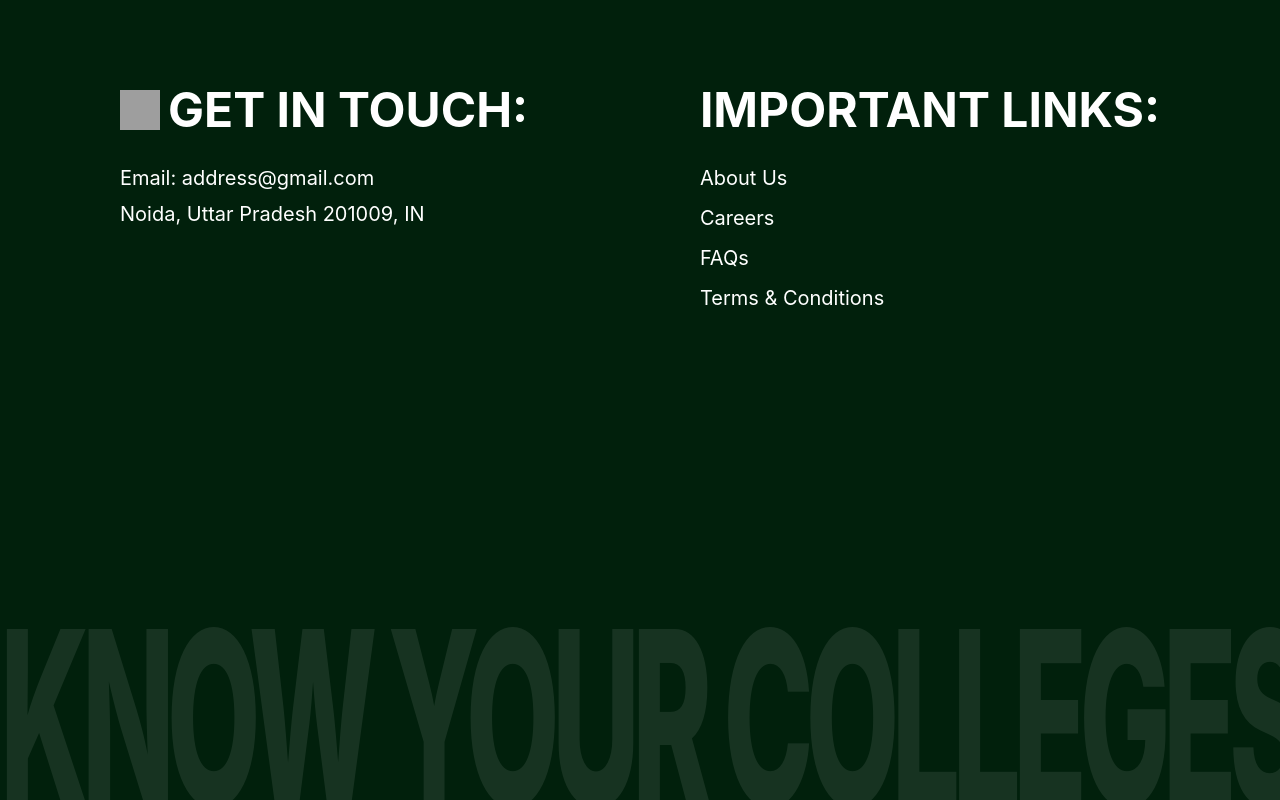
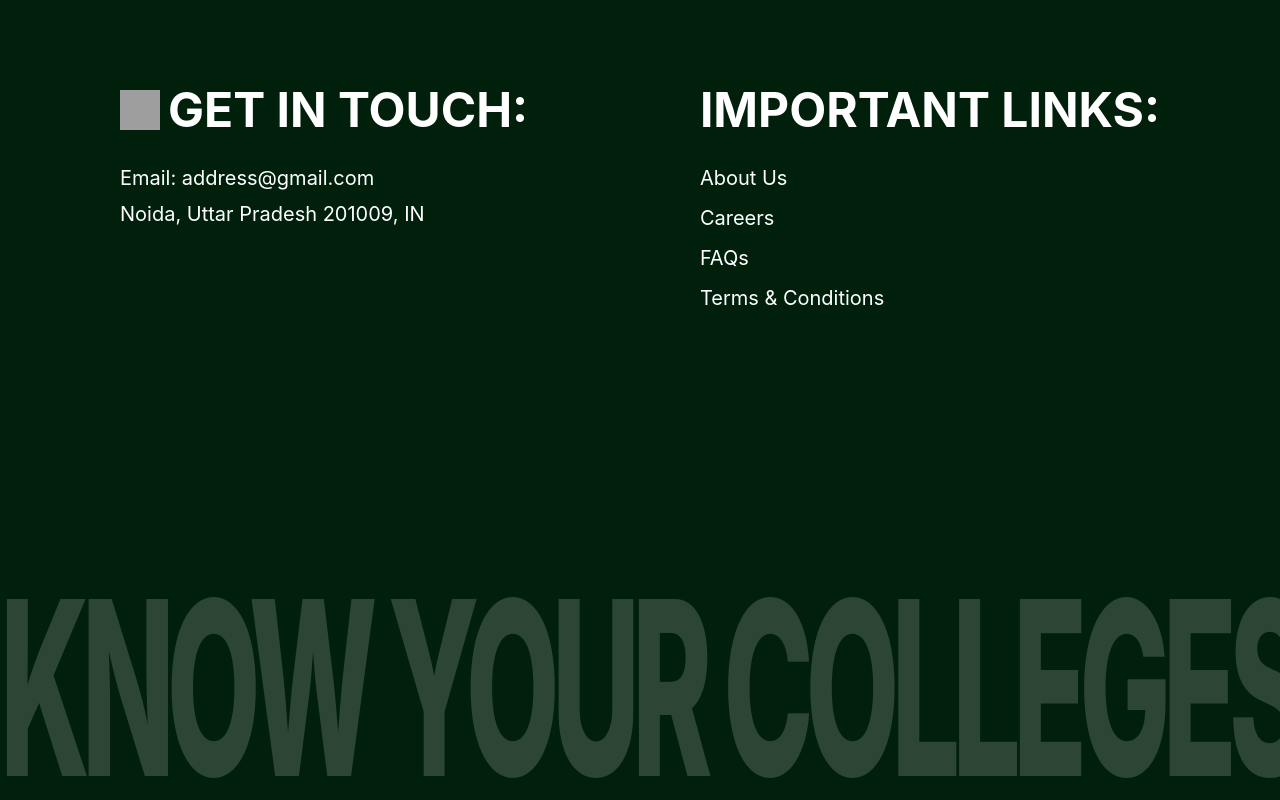
Before and after one commit to Naimishomar/KYC-Frontend, a React (Vite) app in the folder Frontend/: page / in a window 1280 px wide. Shown: the part 5680-6480 px from the top of the page. Built offline with nearby package versions, Linux system fonts and the light colour scheme; grey boxes are pictures that could not be loaded; some icons are missing.

Commit message:
resposive

```diff
--- a/Frontend/src/components/Footer.jsx
+++ b/Frontend/src/components/Footer.jsx
@@ -5,7 +5,7 @@ import { motion } from "framer-motion";
 
 function Footer() {
   return (
-    <footer className="w-full h-[60vh] lg:min-h-screen bg-[#01200C] p-10 md:px-30 md:py-20 relative overflow-hidden">
+    <footer className="w-full h-[70vh] lg:min-h-screen bg-[#01200C] p-10 md:px-30 md:py-20 relative overflow-hidden">
       <div className="flex flex-col-reverse md:flex-row justify-between">
         {/* Contact Section */}
         <div className="mt-20 lg:mt-0">
@@ -45,13 +45,13 @@ function Footer() {
       {/* Optional Footer Label */}
 			<motion.div
 				initial={{ y: 100, opacity: 0 }}
-				whileInView={{ y: 10, opacity: 0.1 }}
+				whileInView={{ y: 10, opacity: 0.2 }}
 				transition={{ duration: 1, ease: "easeOut" }}
 				viewport={{ once: true }}
-				className="absolute bottom-0 left-0 w-full text-center tracking-[-0.3rem]  md:tracking-[-0.5rem] text-[10vw] md:text-[9.5vw] whitespace-nowrap font-extrabold text-[#d8d8d8] select-none"
+				className="absolute bottom-0 left-0 w-full text-center tracking-[-0.24rem]  md:tracking-[-0.5rem] text-[10vw] md:text-[9.5vw] whitespace-nowrap font-extrabold text-[#d8d8d8] select-none"
 				style={{
 					fontSize: "vw",
-					lineHeight: "1.5",
+					lineHeight: "2",
 					scaleY: 2,
 				}}
 			>
```
